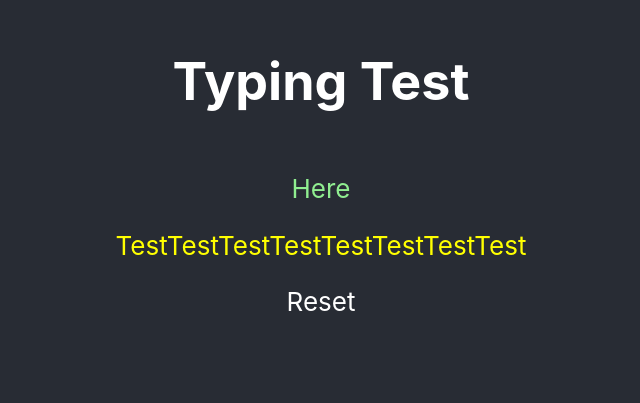
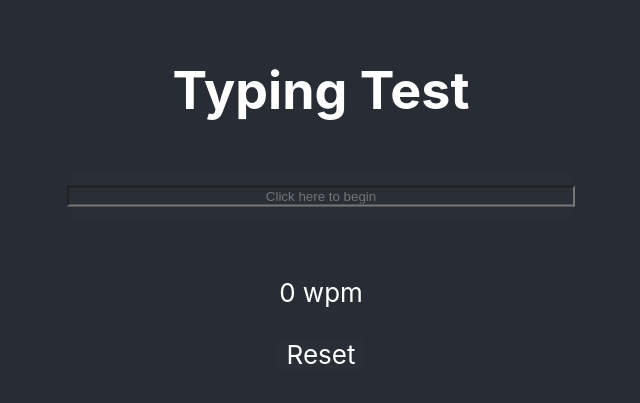
Before and after one commit to seunghunoh57/typing-test, a React (Create React App) app: page / in a window 1280 px wide. Shown: the part 221-624 px from the top of the page, without its empty margins (319-959 px from the left). Built offline with nearby package versions, Linux system fonts and the light colour scheme.

Commit message:
Initialized input styling

```diff
--- a/src/App.css
+++ b/src/App.css
@@ -40,15 +40,49 @@
   color: #ff5148
 }
 
+.button {
+  border-radius: 4px;
+  background-color: #2a2f37;
+  padding: 0px 10px 0px 10px
+}
+
+.button:hover {
+  background-color: #323942;
+}
+
+.break {
+  height: 4vh
+}
+
 .textInputBase {
-  height: calc(14px + 2vmin);
-  color: yellow;
+  height: calc(30px + 2vmin);
+  width: 500px;
+  border-radius: 4px;
   position: relative;
+  background-color: #2a2f37;
+  margin-top: 2vh
+}
+
+.textInputBase:hover {
+  background-color: #323942;
 }
 
 .textInputText {
+  background-color: #2a2f37;
+  color: white;
   position: absolute;
+  text-align: center;
+  width: 500px;
   top: 50%;
   left: 50%;
   transform: translate(-50%, -50%)
 }
+
+.reset {
+  position: absolute;
+  top: 70%
+}
+
+.reset:hover {
+  cursor: pointer;
+}
--- a/src/App.js
+++ b/src/App.js
@@ -1,26 +1,39 @@
 import React, { useState } from "react";
 import TextInput from "./TextInput.js";
+import AppButton from "./AppButton.js";
 import "./App.css";
 
 function App() {
   const [wordQueue, setWordQueue] = useState("Test Test Test");
-  const [currentWord, setCurrentWord] = useState("Here");
+  const [currentWord, setCurrentWord] = useState("");
   const [correctCount, incrementCorrectCount] = useState(0);
   const [incorrectCount, incrementIncorrectCount] = useState(0);
+  const [wpm, setWPM] = useState("0");
 
   const handleKeyPress = (e) => {
-    setCurrentWord(currentWord + "e");
+    setCurrentWord(currentWord + e.key);
+  };
+
+  const handleTextInputClick = (e) => {
+    setCurrentWord(currentWord);
+  };
+
+  const handleReset = () => {
+    setCurrentWord("Click here to begin");
   };
 
   return (
     <div className="App">
       <header className="App-header">
         <h1>Typing Test</h1>
-        <p className="correct-text" onClick={handleKeyPress}>
-          {currentWord}
-        </p>
-        <TextInput></TextInput>
-        <p>Reset</p>
+        <TextInput
+          text={currentWord}
+          handleTextInputClick={handleTextInputClick}
+          handleKeyPress={handleKeyPress}
+        ></TextInput>
+        <div className="break"></div>
+        <p id="wpm">{wpm} wpm</p>
+        <AppButton text={"Reset"} onClick={handleReset}></AppButton>
       </header>
     </div>
   );
--- /dev/null
+++ b/src/AppButton.js
@@ -0,0 +1,12 @@
+import React, { useState } from "react";
+import "./App.css";
+
+function AppButton(props) {
+  return (
+    <div className="button reset" onClick={props.onClick}>
+      {props.text}
+    </div>
+  );
+}
+
+export default AppButton;
--- a/src/TextInput.js
+++ b/src/TextInput.js
@@ -1,10 +1,20 @@
 import React, { useState } from "react";
 import "./App.css";
 
-function TextInput() {
+function TextInput(props) {
+  const handleFocus = (e) => {
+    console.log("test");
+  };
+
   return (
     <div className="textInputBase">
-      <div className="textInputText">TestTestTestTestTestTestTestTest</div>
+      <input
+        type="text"
+        placeholder={"Click here to begin"}
+        className="textInputText"
+        onClick={props.handleTextInputClick}
+        onFocus={handleFocus}
+      ></input>
     </div>
   );
 }
```
